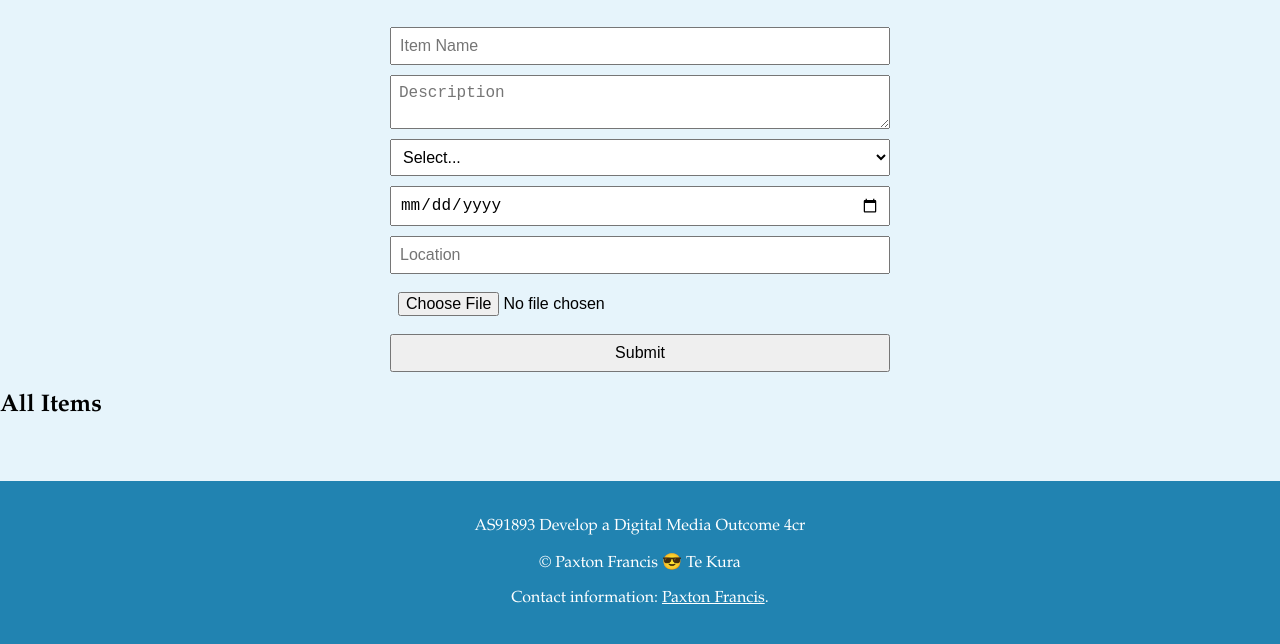
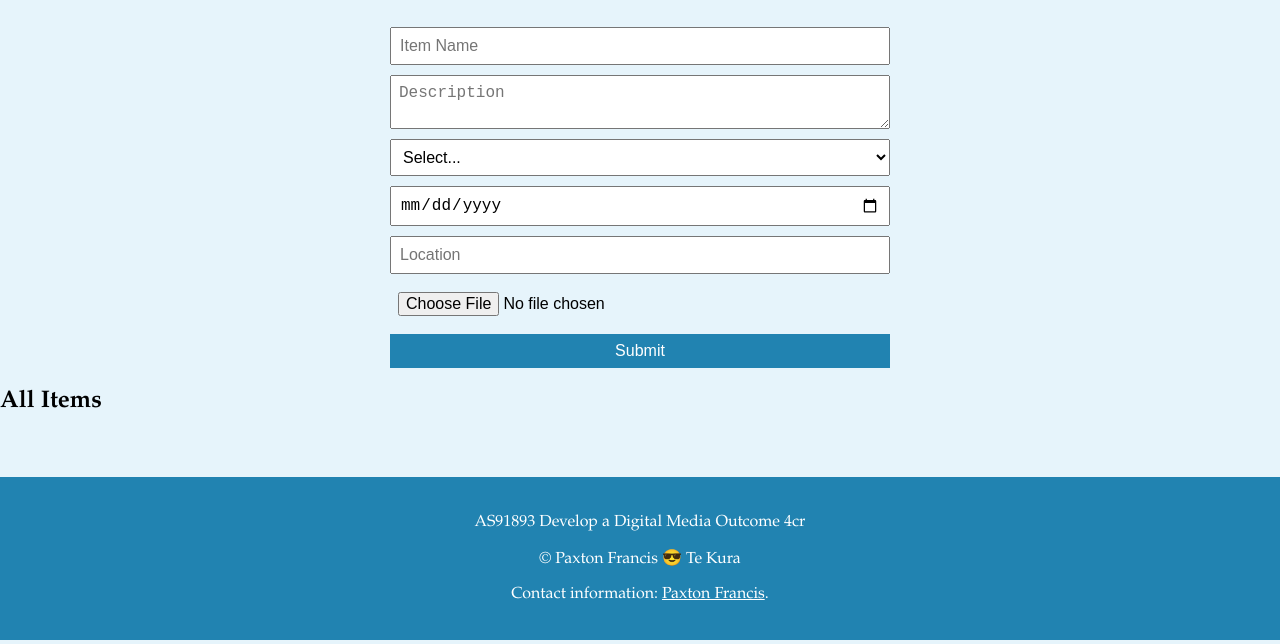
Before and after one commit to Paxtonfrancis/tolcarnehub, a plain HTML site: page lostfound.html in a window 1280 px wide. Shown: the part 201-845 px from the top of the page. Drawn offline with Linux system fonts and the light colour scheme; a script that the page names is missing.

Commit message:
background

```diff
--- a/lostnfound.css
+++ b/lostnfound.css
@@ -13,6 +13,13 @@
 #lostFoundForm button {
   padding: 8px;
   font-size: 16px;
+}
+
+#lostFoundForm button{
+  background-color: #2183b1;
+  color: white;
+  border: none;
+  cursor: pointer;
 }
 
 /* ---------------- Items Container ---------------- */
@@ -45,7 +52,6 @@
   font-size: 20px;
   text-align: center;
   color: black;
-  background-color: black;
 }
 
 .item-card h4 {
```
Also changed, not shown: index.html (+1 -0 lines).
